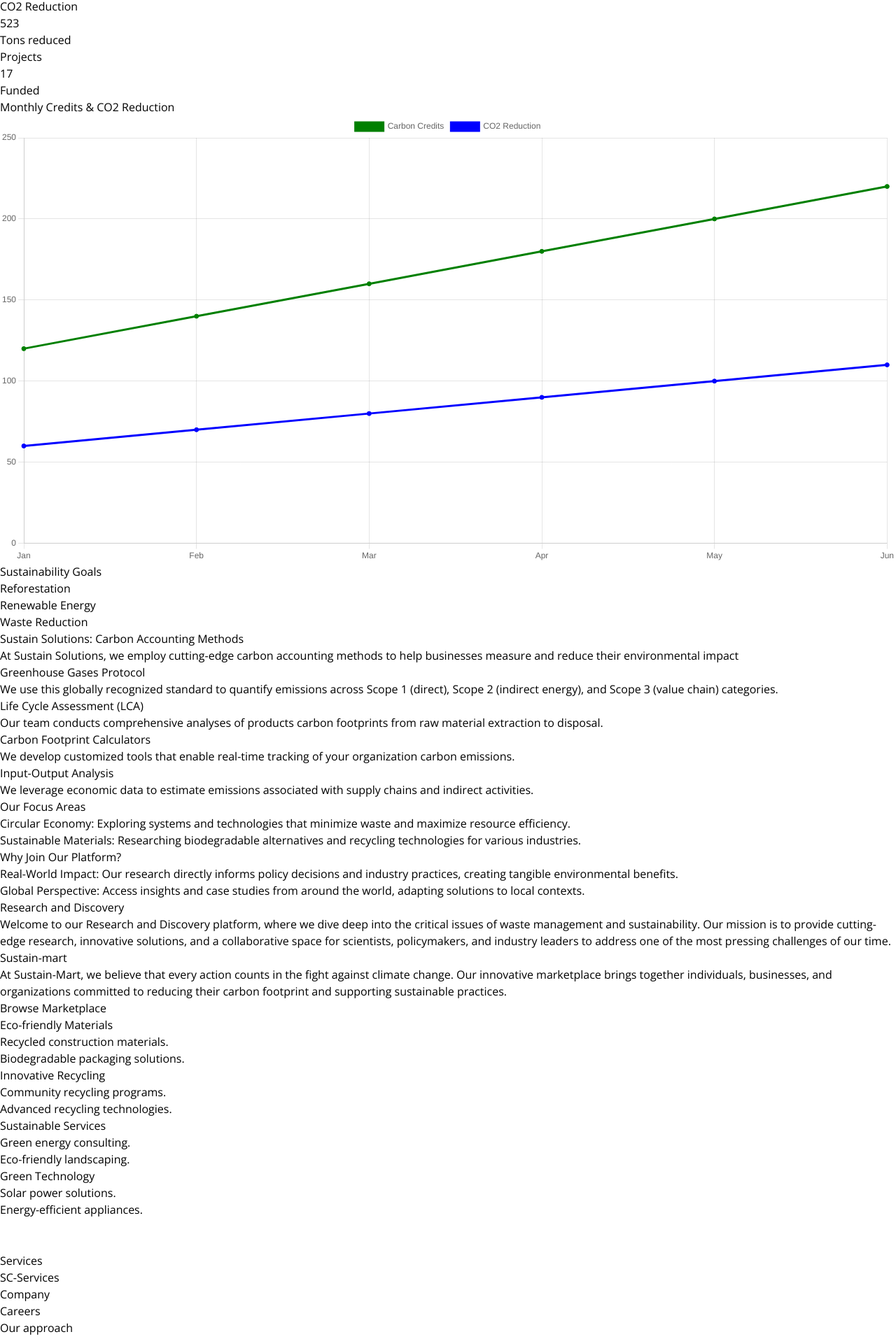
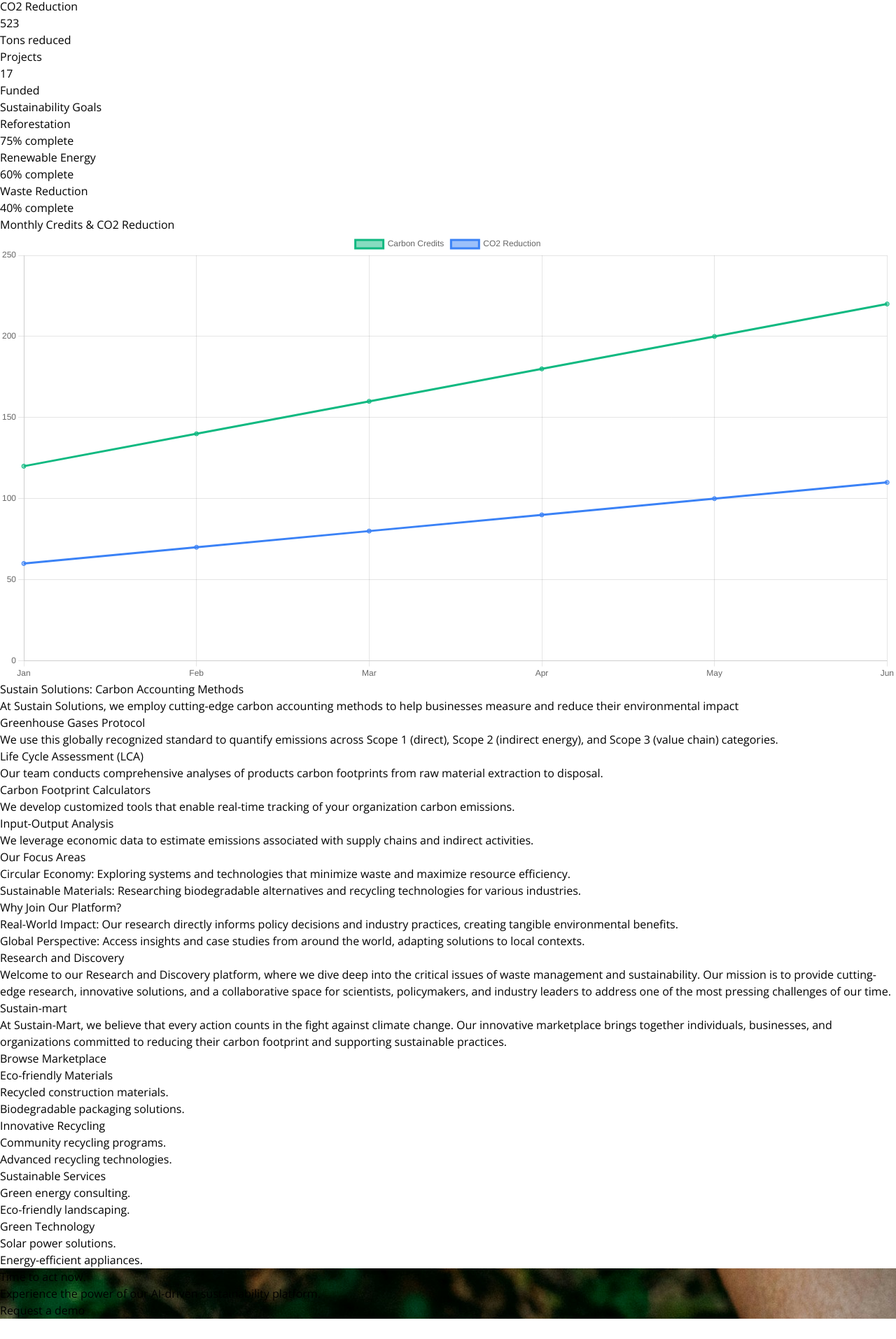
Before and after one commit to Abhijeet03s/Envirolutions, a React (Vite) app: page / in a window 1280 px wide. Shown: the part 673-2587 px from the top of the page at 70% size. Built offline with nearby package versions, Linux system fonts and the light colour scheme.

Commit message:
Add: One section added

```diff
--- a/src/App.jsx
+++ b/src/App.jsx
@@ -4,7 +4,7 @@
 import SustainSolutions from "./components/Sustain-Solutions/Sustain"
 import ResearchDiscovery from './components/ResearchDiscovery/ResearchDiscovery'
 import SustainMart from './components/SustainMart/SustainMart'
-// import TimeToActNow from './components/TimeToActNow/TimeToActNow'
+import TimeToActNow from './components/TimeToActNow/TimeToActNow'
 import Footer from './components/Footer/Footer'
 import Dashboard from './components/Dashboard/Dashboard'
 
@@ -19,7 +19,7 @@
         <SustainSolutions />
         <ResearchDiscovery />
         <SustainMart />
-        {/* <TimeToActNow /> */}
+        <TimeToActNow />
         <Footer />
       </div>
     </>
--- a/src/components/Dashboard/Dashboard.jsx
+++ b/src/components/Dashboard/Dashboard.jsx
@@ -1,24 +1,24 @@
 import { Line } from 'react-chartjs-2';
 import { Chart as ChartJS, CategoryScale, LinearScale, PointElement, LineElement, Title, Tooltip, Legend } from 'chart.js';
+import './Dashboard.css';
 
 ChartJS.register(CategoryScale, LinearScale, PointElement, LineElement, Title, Tooltip, Legend);
 
-const Dashboard = () => {
 const data = {
    labels: ['Jan', 'Feb', 'Mar', 'Apr', 'May', 'Jun'],
    datasets: [
       {
          label: 'Carbon Credits',
          data: [120, 140, 160, 180, 200, 220],
-            borderColor: 'green',
-            backgroundColor: 'green',
+         borderColor: '#10b981', // Tailwind green-500
+         backgroundColor: 'rgba(16, 185, 129, 0.5)', // Tailwind green-500
          fill: false,
       },
       {
          label: 'CO2 Reduction',
          data: [60, 70, 80, 90, 100, 110],
-            borderColor: 'blue',
-            backgroundColor: 'blue',
+         borderColor: '#3b82f6', // Tailwind blue-500
+         backgroundColor: 'rgba(59, 130, 246, 0.5)', // Tailwind blue-500
          fill: false,
       },
    ],
@@ -38,49 +38,63 @@
    },
 };
 
+const Dashboard = () => {
    return (
-      <div className="container mx-auto p-4">
+      <div className="dashboard-container container mx-auto p-4">
          <h1 className="text-2xl font-bold mb-4">Carbon Credit Dashboard</h1>
+         <div className="dashboard-content grid grid-cols-1 md:grid-cols-2 gap-4">
+            <div className="left-content space-y-4">
                <div className="grid grid-cols-1 md:grid-cols-3 gap-4">
-            <div className="bg-white p-4 rounded-lg shadow-md">
+                  <div className="card bg-white p-4 rounded-lg shadow-md">
                      <h2 className="text-xl font-semibold">Total Carbon Credits</h2>
-               <p className="text-3xl font-bold">1,180</p>
+                     <p className="text-3xl font-bold text-green-500">1,180</p>
                      <p className="text-sm text-gray-500">Credits this year</p>
                   </div>
-            <div className="bg-white p-4 rounded-lg shadow-md">
+                  <div className="card bg-white p-4 rounded-lg shadow-md">
                      <h2 className="text-xl font-semibold">CO2 Reduction</h2>
-               <p className="text-3xl font-bold">523</p>
+                     <p className="text-3xl font-bold text-blue-500">523</p>
                      <p className="text-sm text-gray-500">Tons reduced</p>
                   </div>
-            <div className="bg-white p-4 rounded-lg shadow-md">
+                  <div className="card bg-white p-4 rounded-lg shadow-md">
                      <h2 className="text-xl font-semibold">Projects</h2>
-               <p className="text-3xl font-bold">17</p>
+                     <p className="text-3xl font-bold text-yellow-500">17</p>
                      <p className="text-sm text-gray-500">Funded</p>
                   </div>
                </div>
-         <div className="bg-white p-4 rounded-lg shadow-md mt-4">
-            <h2 className="text-xl font-semibold">Monthly Credits & CO2 Reduction</h2>
-            <Line data={data} options={options} />
-         </div>
-         <div className="bg-white p-4 rounded-lg shadow-md mt-4">
+               <div className="sustainability bg-white p-4 rounded-lg shadow-md">
                   <h2 className="text-xl font-semibold">Sustainability Goals</h2>
                   <div className="mt-2">
+                     <div className="goal">
                         <p className="text-sm">Reforestation</p>
-               <div className="bg-gray-200 rounded-full h-4 mb-4">
-                  <div className="bg-black h-4 rounded-full" style={{ width: '75%' }}></div>
+                        <div className="progress-bar bg-gray-200 rounded-full h-4 mb-4">
+                           <div className="progress bg-green-500 h-4 rounded-full" style={{ width: '75%' }}></div>
                         </div>
+                        <p className="text-sm text-right text-green-500">75% complete</p>
+                     </div>
+                     <div className="goal">
                         <p className="text-sm">Renewable Energy</p>
-               <div className="bg-gray-200 rounded-full h-4 mb-4">
-                  <div className="bg-black h-4 rounded-full" style={{ width: '60%' }}></div>
+                        <div className="progress-bar bg-gray-200 rounded-full h-4 mb-4">
+                           <div className="progress bg-blue-500 h-4 rounded-full" style={{ width: '60%' }}></div>
                         </div>
+                        <p className="text-sm text-right text-blue-500">60% complete</p>
+                     </div>
+                     <div className="goal">
                         <p className="text-sm">Waste Reduction</p>
-               <div className="bg-gray-200 rounded-full h-4 mb-4">
-                  <div className="bg-black h-4 rounded-full" style={{ width: '40%' }}></div>
+                        <div className="progress-bar bg-gray-200 rounded-full h-4 mb-4">
+                           <div className="progress bg-yellow-500 h-4 rounded-full" style={{ width: '40%' }}></div>
+                        </div>
+                        <p className="text-sm text-right text-yellow-500">40% complete</p>
                      </div>
                   </div>
                </div>
             </div>
+            <div className="right-content bg-white p-4 rounded-lg shadow-md">
+               <h2 className="text-xl font-semibold">Monthly Credits & CO2 Reduction</h2>
+               <Line data={data} options={options} />
+            </div>
+         </div>
+      </div>
    );
-};
+}
 
 export default Dashboard;
--- a/src/components/TimeToActNow/TimeToActNow.jsx
+++ b/src/components/TimeToActNow/TimeToActNow.jsx
@@ -1,24 +1,22 @@
 const TimeToActNow = () => {
    return (
-      <section
-         className="relative bg-cover bg-center py-16 px-6 md:px-12"
-         style={{ backgroundImage: "url('../../assets/chimney.jpg')" }}
-      >
-         <div className="absolute inset-0 bg-black opacity-50"></div>
-         <div className="relative container mx-auto text-center text-white rounded-lg bg-cyan-500 opacity-50">
-            <h2 className="text-4xl md:text-5xl font-bold">
-               Time to act now.
-            </h2>
-            <p className="text-lg md:text-xl mt-4">
-               Experience the power of our AI-driven sustainability platform.
-            </p>
-            <div className="mt-8">
-               <button className="bg-blue-600 text-white px-6 py-3 rounded-lg text-lg md:text-xl">
+      <div className="relative bg-cover bg-center py-24" style={{ backgroundImage: "url('/public/plant.jpg')" }}>
+         <div className="absolute bg-[#2f2727] inset-0   opacity-50"></div>
+         <div className="container mx-auto px-4 relative z-10">
+            <div className="text-center max-w-2xl mx-auto">
+               <h2 className="text-4xl font-bold mb-4 text-white">Time to act now.</h2>
+               <p className="text-xl mb-8 text-white">
+                  Experience the power of our AI-driven sustainability platform.
+               </p>
+               <button
+                  className="bg-blue-600 hover:bg-blue-700 text-white font-bold py-3 px-6 rounded-full text-lg transition duration-300 ease-in-out"
+                  onClick={() => console.log('Request a demo clicked')}
+               >
                   Request a demo
                </button>
             </div>
          </div>
-      </section>
+      </div>
    );
 };
 
```
Also changed, not shown: public/plant.jpg (added), src/components/Dashboard/Dashboard.css (added). Lines whose indentation alone changed are shown as unchanged.
